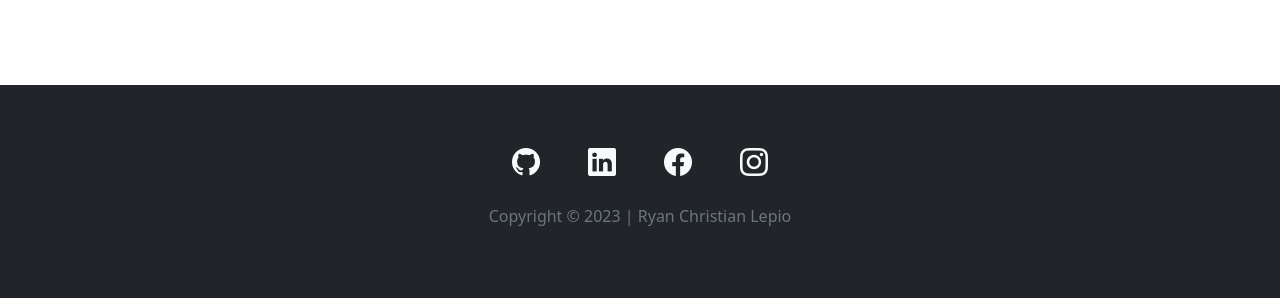
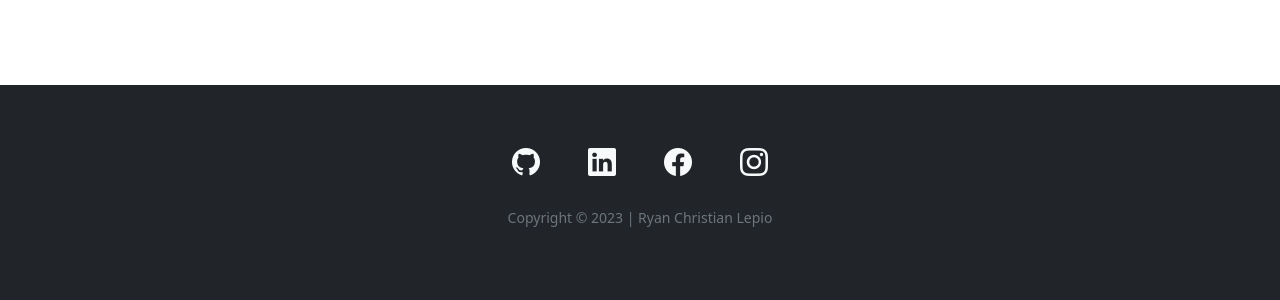
Before and after one commit to christianlepio/reactjs-prtflio, a React (Vite) app: page / in a window 1280 px wide. Shown: the part 7566-7866 px from the top of the page. Built offline with nearby package versions, Linux system fonts and the light colour scheme.

Commit message:
update footer text size

```diff
--- a/src/components/Footer.jsx
+++ b/src/components/Footer.jsx
@@ -9,7 +9,7 @@ const Footer = () => {
                 <a className="mx-4 text-light" href="" ><i className="bi bi-instagram fs-3"></i></a>
             </div>
             <div className="d-flex justify-content-center mb-2">
-                <h6 className="text-center mb-3 text-secondary h6">Copyright &copy; 2023 | Ryan Christian Lepio</h6>
+                <small className="text-center mb-3 text-secondary">Copyright &copy; 2023 | Ryan Christian Lepio</small>
             </div>
         </footer>
     )
```
